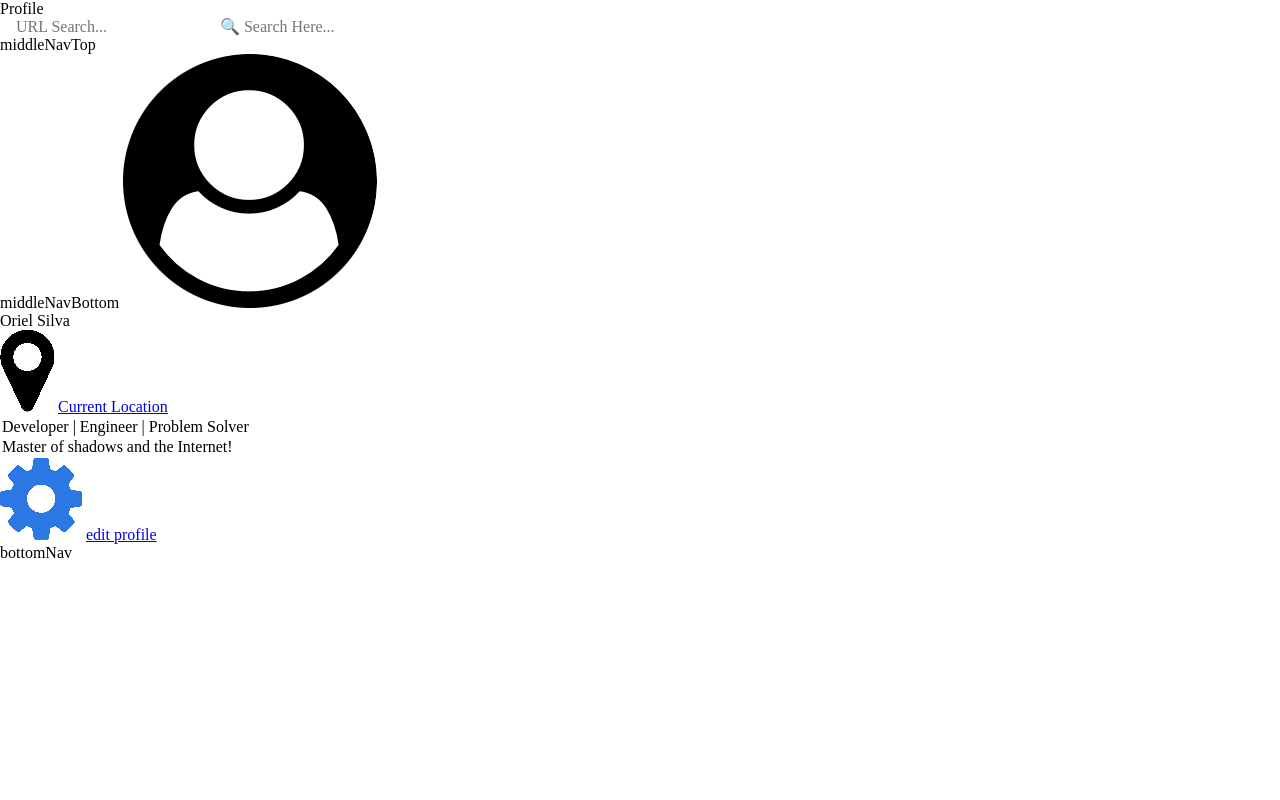
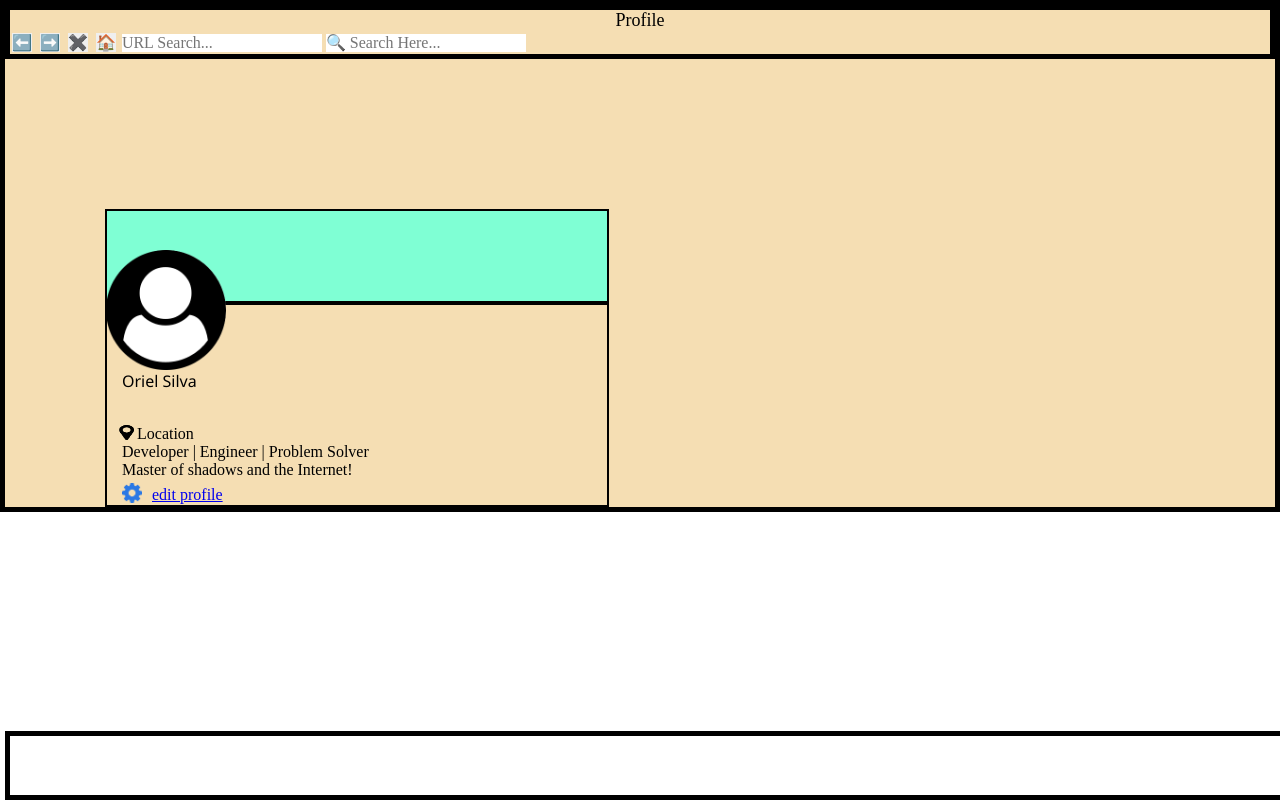
Before and after one commit to LatchyCat/User-Card, a plain HTML site: page index.html in a window 1280 px wide. Drawn offline with Linux system fonts and the light colour scheme.

Commit message:
added js and completed css and html

```diff
--- a/index.html
+++ b/index.html
@@ -1,11 +1,14 @@
 <!DOCTYPE html>
 <html lang="en">
+
 <head>
     <meta charset="UTF-8">
     <meta name="viewport" content="width=device-width, initial-scale=1.0">
     <title>Document</title>
     <link rel="stylesheet" href="style.css">
+    <script src="script.js"></script>
 </head>
+
 <body>
 
     <div class="mainContainer">
@@ -15,10 +18,11 @@
 
             <p class="topWord">Profile</p>
 
-            <button type="button" class="leftArrow"></button> <!--Create left arrow-->
-            <button type="button" class="rightArrow"></button> <!--Create right arrow-->
-            <button type="button" class="xReset"></button>     <!--Create reset button to stop page running-->
-            <button type="button" class="home"></button>        <!--Create home button. It redirects users to the main page -->
+            <button onclick="goBack(this)">⬅️</button> <!--Create left arrow-->
+            <button onclick="goForward(this)">➡️</button> <!--Create right arrow-->
+            <button type="button" class="xReset">✖️</button> <!--Create reset button to stop page running-->
+            <button type="button" class="home">🏠</button>
+            <!--Create home button. It redirects users to the main page -->
 
             <input type="text" class="urlPath" placeholder="URL Search..."> <!--User will search for other websites-->
 
@@ -26,17 +30,26 @@
 
         </div>
 
-        <div id="middleNavTop"> middleNavTop </div>
+        <div id="middleNavTop"></div>
 
-        <div id="middleNavBottom"> middleNavBottom
+        <div id="middleNavBottom">
 
-            <img src="icons/user-circle.png" alt="user circle">
+            <img src="icons/user-circle.png" alt="user circle" id="userIcon">
 
-            <p>Oriel Silva</p>
+            <p id="names">Oriel Silva</p>
 
-            <img src="icons/map-marker.png" alt="map-marker"> <a href="https://www.gps-coordinates.net/my-location"> Current Location </a> </img>
+            <div class="iconContainer">
+                <img class="iconMarker" src="icons/map-marker.png" alt="map-marker">
+                <p class="iconText">Location</p>
+            </div>
 
-            <table>
+            <p id="jobStatus"> Developer | Engineer | Problem Solver </p>
+            <p id="jobStatus2"> Master of shadows and the Internet! </p>
+
+            <img class="gear" src="icons/gear.png" alt="gear"> <a class="aTagLink"
+                href="https://www.youtube.com/watch?v=gZfeMQXIa8I"> edit profile </a> </img>
+
+            <!-- <table>
                <thead>
                 <tr>
                    <th>Developer | Engineer | Problem Solver</th>
@@ -47,21 +60,25 @@
                     <td>Master of shadows and the Internet!</td>
                 </tr>
                </tbody>
-            </table>
+            </table> -->
 
-            <img src="icons/gear.png" alt="gear"> <a href="https://www.youtube.com/watch?v=gZfeMQXIa8I"> edit profile </a> </img>
 
             <!-- p tag idea, but noticed creating a table would look better
             <p id="jobStatus"> Developer | Engineer | Problem Solver </p>
             <p id="jobStatus"> Master of shadows and the Internet! </p> -->
 
-        </div>
+        </div> <!--End of middleNavBottom-->
 
-        <div id="bottomNav"> bottomNav
-            <img src="" alt="">
+
+        <div id="bottomNav">
+
+            <img class="ticks" src="icons/bottomNavTicks.jpg" alt="ticks">
+
+
         </div>
 
     </div> <!--end of mainContainer-->
 
 </body>
+
 </html>
--- /dev/null
+++ b/script.js
@@ -0,0 +1,7 @@
+function goBack() {
+    window.history.back();
+}
+
+function goForward() {
+    window.history.forward();
+}
--- a/style.css
+++ b/style.css
@@ -11,3 +11,128 @@
     padding: 0;
     margin: 0;
 }
+
+
+
+.mainContainer {
+    background-color: wheat;
+    border: black solid 5px;
+
+}
+
+/* topNavBar edit */
+#topNavBar {
+    /* text-align: center; */
+    border: 5px black solid;
+}
+
+#topNavBar p {
+    font-size: large;
+    font-family: 'Times New Roman', Times, serif;
+    text-align: center;
+}
+
+#topNavBar button {
+    display: inline-block;
+    margin: 2px;
+    /* Adjust the margin as needed */
+}
+
+/* middleNavTop edit */
+#middleNavTop {
+    border: 2px black solid;
+    height: 90px;
+    width: 500px;
+    margin-top: 150px;
+    background-color: aquamarine;
+    margin-left: 100px;
+}
+
+
+/* middleNavBottom */
+#middleNavBottom {
+    border: black solid 2px;
+    height: 200px;
+    width: 500px;
+    margin-left: 100px;
+}
+
+#middleNavBottom #userIcon {
+    display: flex;
+    width: 120px;
+    height: 120px;
+    position: absolute;
+    top: 310px;
+    left: 13%;
+    transform: translate(-50%, -50%);
+    z-index: 1;
+}
+
+#middleNavBottom #names {
+    display: flex;
+    position: relative;
+    top: 65px;
+    left: 15px;
+    font-family: 'Segoe UI', Tahoma, Geneva, Verdana, sans-serif;
+    color: black;
+}
+
+.iconContainer {
+    display: flex;
+}
+
+.iconMarker {
+    display: flex;
+    position: relative;
+    top: 98px;
+    left: 12px;
+    height: 15px;
+    width: 15px;
+}
+
+.iconText {
+    display: flex;
+    position: relative;
+    left: 22px;
+}
+
+
+.aTagLink {
+    display: flex;
+    position: relative;
+    top: 85px;
+    left: 45px;
+}
+
+.gear {
+    width: 20px;
+    height: 20px;
+    display: flex;
+    position: relative;
+    top: 102px;
+    left: 15px;
+}
+
+#middleNavBottom p {
+    display: flex;
+    position: relative;
+    left: 15px;
+    top: 98px;
+}
+
+
+/* bottom Nav bar */
+#bottomNav {
+    border: black solid 5px;
+    display: flex;
+    align-items: flex-end;
+    position: fixed;
+    bottom: 0%;
+    width: 100%;
+}
+
+#bottomNav .ticks {
+    display: flex;
+    position: relative;
+    left: 1371px;
+}
```
Also changed, not shown: icons/bottomNavTicks.jpg (added). Lines whose indentation alone changed are shown as unchanged.
